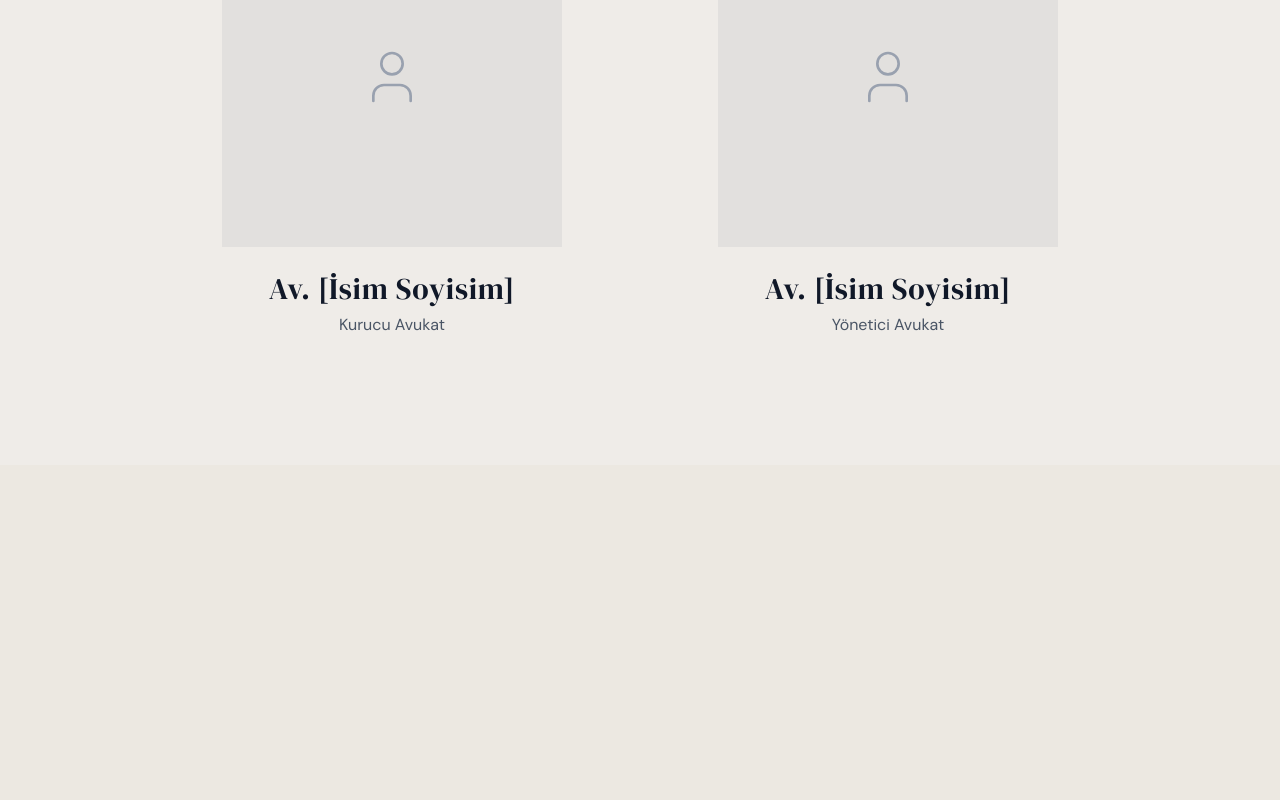
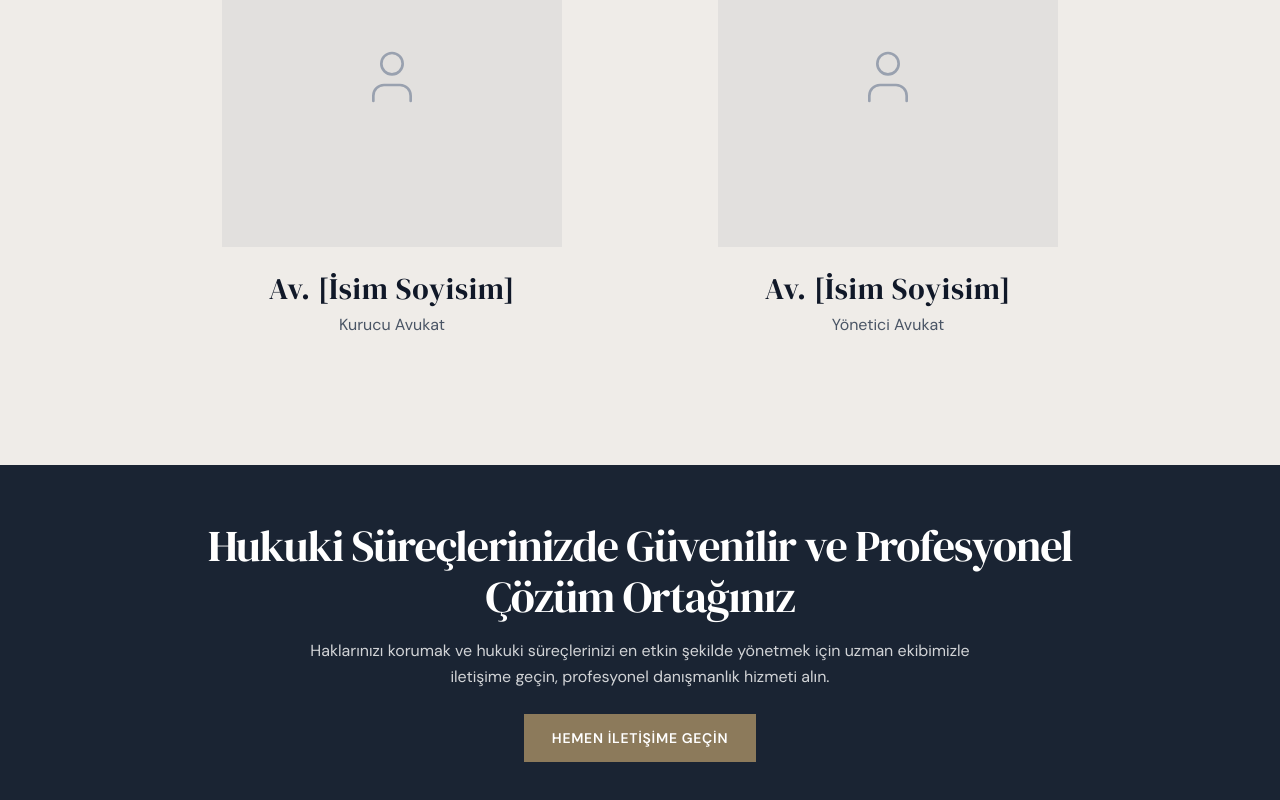
Before and after one commit to sahin-oguzhan/law-site-project, a Next.js app: page / in a window 1280 px wide. Shown: the part 2698-3498 px from the top of the page. Before the commit the page ends 3163 px from the top, so only its background shows below. Built offline with nearby package versions, Linux system fonts and the light colour scheme.

Commit message:
Add CTA component

```diff
--- a/src/app/page.tsx
+++ b/src/app/page.tsx
@@ -1,4 +1,5 @@
 import About from '@/components/About';
+import CTA from '@/components/CTA';
 import Hero from '@/components/Hero';
 import Lawyers from '@/components/Lawyers';
 import Navbar from '@/components/Navbar';
@@ -12,6 +13,7 @@ export default function Home() {
       <About />
       <ServicesBanner />
       <Lawyers />
+      <CTA />
     </main>
   );
 }
--- /dev/null
+++ b/src/components/CTA.tsx
@@ -0,0 +1,32 @@
+import Link from 'next/link';
+
+const ctaData = {
+  title: 'Hukuki Süreçlerinizde Güvenilir ve Profesyonel Çözüm Ortağınız',
+  description:
+    'Haklarınızı korumak ve hukuki süreçlerinizi en etkin şekilde yönetmek için uzman ekibimizle iletişime geçin, profesyonel danışmanlık hizmeti alın.',
+  buttonText: 'Hemen İletişime Geçin',
+  buttonHref: '/iletisim',
+};
+
+export default function CTA() {
+  return (
+    <section className="w-full bg-[#1A2433] py-10 lg:py-14">
+      <div className="mx-auto flex w-full max-w-240 flex-col items-center px-6 text-center lg:px-8">
+        <h2 className="font-dmSerif mb-4 text-[28px] leading-[1.15] tracking-tight text-white sm:text-[36px] lg:text-[44px]">
+          {ctaData.title}
+        </h2>
+
+        <p className="font-dmSans mb-6 max-w-180 text-sm leading-relaxed text-white/80 sm:text-base">
+          {ctaData.description}
+        </p>
+
+        <Link
+          href={ctaData.buttonHref}
+          className="font-dmSans inline-flex items-center justify-center bg-[#8C7A5B] px-7 py-3.5 text-xs font-semibold tracking-wider text-white uppercase transition-all hover:bg-[#7A694C] active:scale-[0.98] sm:text-sm"
+        >
+          {ctaData.buttonText}
+        </Link>
+      </div>
+    </section>
+  );
+}
```
